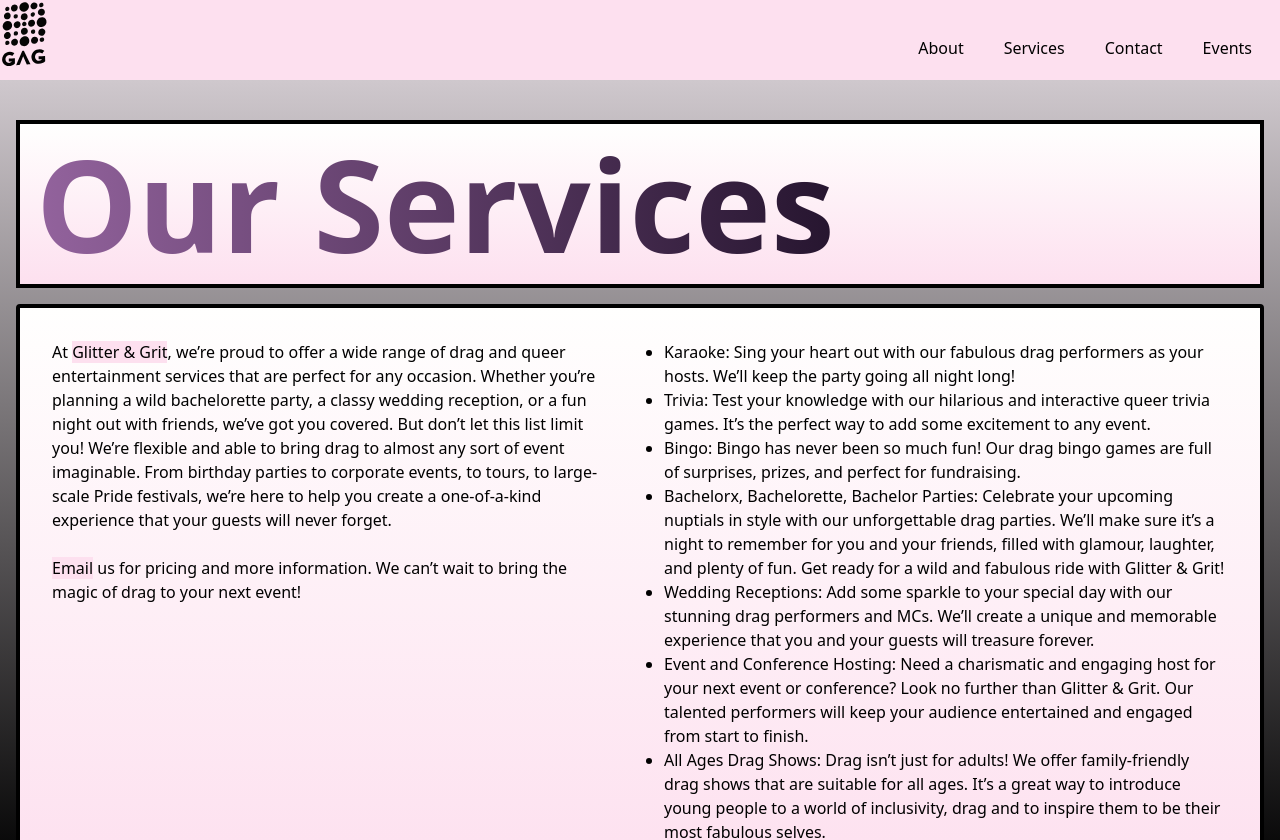
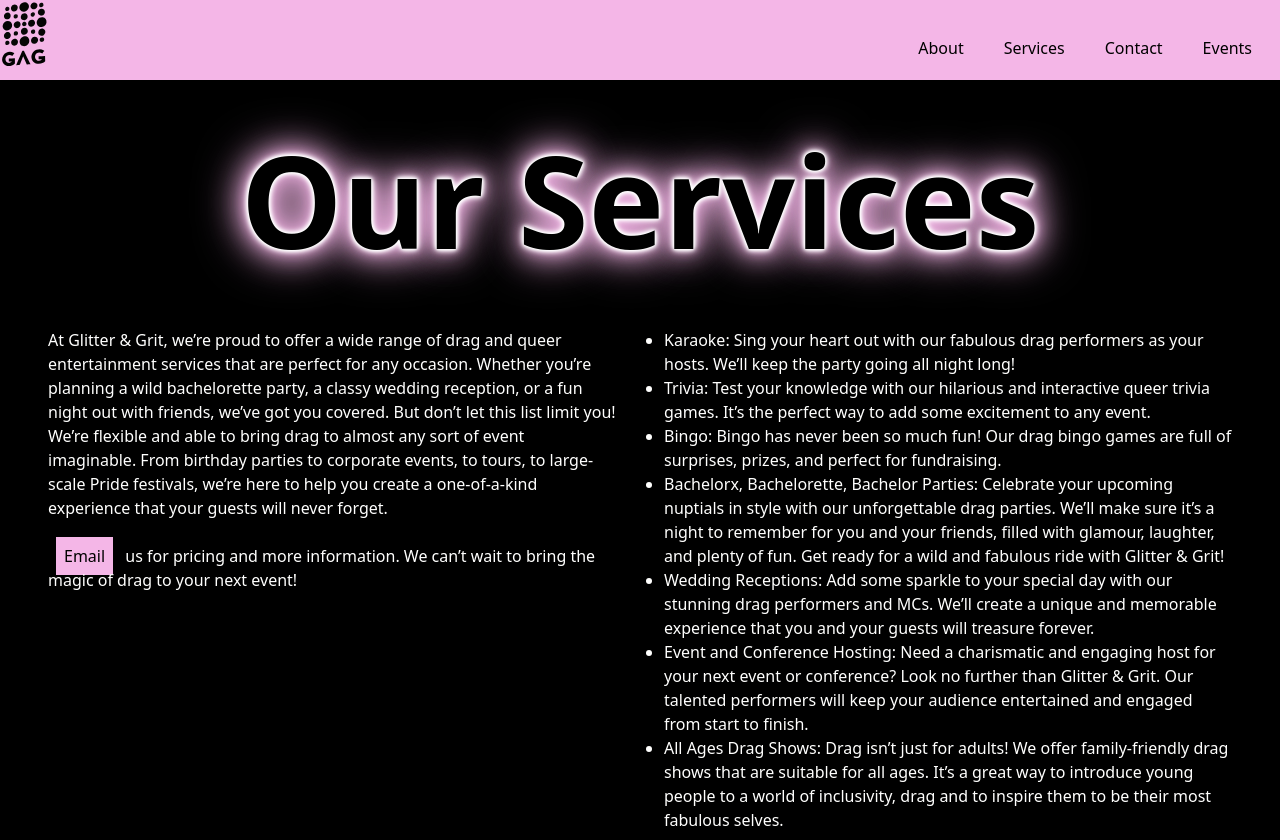
Before and after one commit to techThatConnect/GAG, a SvelteKit app: page /service in a window 1280 px wide. Shown: the top 840 px of the page. Built offline with nearby package versions, Linux system fonts and the light colour scheme.

Commit message:
recent changes

```diff
--- /dev/null
+++ b/src/lib/components/calender.svelte
@@ -0,0 +1,37 @@
+<script>
+
+</script>
+
+<div class="wrapper">
+<div class="title"></div>
+
+<div class="sun">
+    <div class="row1"></div>
+    <div class="row2"></div>
+    <div class="row3"></div>
+    <div class="row4"></div>
+    <div class="row5"></div>
+    <div class="row6"></div>
+</div>
+
+<div class="mon">
+    <div class="row1"></div>
+    <div class="row2"></div>
+    <div class="row3"></div>
+    <div class="row4"></div>
+    <div class="row5"></div>
+    <div class="row6"></div>
+</div>
+
+
+
+
+</div>
+
+<style>
+    .wrapper {
+        display: grid;
+        grid-template-columns: auto auto auto auto auto auto auto;
+        grid-template-rows: auto auto auto auto auto auto;
+    }
+</style>
--- /dev/null
+++ b/src/lib/components/events.svelte
@@ -0,0 +1 @@
+<div class='sk-eventbrite-event' data-embed-id='164050'></div>
--- a/src/lib/components/menu.svelte
+++ b/src/lib/components/menu.svelte
@@ -8,18 +8,18 @@
 
 
 
-  <a  href="/about"  class="block p-3 md:inline-block rounded-3xl mr-4 hover:bg-dark_pink hover:dark:bg-purp">
+  <a  href="/about"  class="block p-3 md:inline-block rounded-3xl mr-4 hover:bg-light_pink hover:dark:bg-purp">
     About
    </a>
 
 
-      <a  href="/service"  class="block p-3 md:inline-block rounded-3xl mr-4 hover:bg-dark_pink hover:dark:bg-purp">
+      <a  href="/service"  class="block p-3 md:inline-block rounded-3xl mr-4 hover:bg-light_pink  hover:dark:bg-purp">
        Services
       </a>
-      <a href="/contact"  class="block p-3 md:inline-block rounded-3xl mr-4 hover:bg-dark_pink hover:dark:bg-purp">
+      <a href="/contact"  class="block p-3 md:inline-block rounded-3xl mr-4 hover:bg-light_pink  hover:dark:bg-purp">
         Contact
       </a>
-      <a href="/events"   class="block p-3 md:inline-block rounded-3xl  mr-4 hover:bg-dark_pink hover:dark:bg-purp">
+      <a href="/events"   class="block p-3 md:inline-block rounded-3xl  mr-4 hover:bg-light_pink  hover:dark:bg-purp">
        Events
       </a>
 
--- a/src/routes/+layout.svelte
+++ b/src/routes/+layout.svelte
@@ -22,7 +22,7 @@
 
 
 
-  <nav class="navbar grid md:flex justify-between dark:bg-purp bg-light_pink pb-0 lg:pb-2" >
+  <nav class="navbar grid md:flex justify-between dark:bg-purp bg-dark_pink pb-0 md:pb-2" >
     <div class="logoBox " >
       <a  href="/" class="bg-light_pink "> <Logo /> </a>
    <div class="hidden md:block"><Text/></div>
@@ -42,16 +42,16 @@
 
 
 
-            <a  on:click={() =>  (test= !test)} on:keydown={() => (test= !test)}  href="/about" class="block p-3 md:inline-block rounded-3xl mr-4 hover:bg-dark_pink hover:dark:bg-purp">
+            <a  on:click={() =>  (test= !test)} on:keydown={() => (test= !test)}  href="/about" class="block p-3 md:inline-block rounded-3xl mr-4 hover:bg-light_pink hover:dark:bg-purp">
               About
              </a>
-              <a  on:click={() =>  (test= !test)} on:keydown={() => (test= !test)}  href="/service"  class="block p-3  md:inline-block rounded-3xl mr-4 hover:bg-dark_pink hover:dark:bg-purp">
+              <a  on:click={() =>  (test= !test)} on:keydown={() => (test= !test)}  href="/service"  class="block p-3  md:inline-block rounded-3xl mr-4 hover:bg-light_pink hover:dark:bg-purp">
                Services
               </a>
-              <a on:click={() =>  (test= !test)} on:keydown={() => (test= !test)}  href="/contact"  class="block p-3  md:inline-block rounded-3xl mr-4 hover:bg-dark_pink hover:dark:bg-purp">
+              <a on:click={() =>  (test= !test)} on:keydown={() => (test= !test)}  href="/contact"  class="block p-3  md:inline-block rounded-3xl mr-4 hover:bg-light_pink hover:dark:bg-purp">
                 Contact
               </a>
-              <a on:click={() =>  (test= !test)} on:keydown={() => (test= !test)}  href="/events"  class="block p-3  md:inline-block rounded-3xl mr-4 hover:bg-dark_pink hover:dark:bg-purp">
+              <a on:click={() =>  (test= !test)} on:keydown={() => (test= !test)}  href="/events"  class="block p-3  md:inline-block rounded-3xl mr-4 hover:bg-light_pink hover:dark:bg-purp">
                Events
               </a>
 
@@ -88,7 +88,7 @@
   top:0px;
   gap:10px;
   grid-template-columns: 5em 1fr 1fr;
-  grid-template-rows: 5em auto;
+  grid-template-rows: auto auto;
 }
 
 
--- a/src/routes/+page.svelte
+++ b/src/routes/+page.svelte
@@ -1,12 +1,13 @@
 <script>
 import Footthing from '../lib/components/footer.svelte'
+
 
 </script>
 
 <body >
    <br>
    <div class="p-4  m-4 text-center  ">
-      <h1 class=" glow lg:text-9xl text-3xl text-center font-bold ">Glitter & Grit</h1>
+      <h1 class=" glow md:text-9xl text-3xl text-center font-bold ">Glitter & Grit</h1>
       <br>
       <h3 class="text-light_pink">your premier source for drag entertainment in rural Nova Scotia.</h3>
    </div>
@@ -33,8 +34,18 @@
 
   <style lang="postcss">
   .glow {
-      text-shadow: 0 0 0.1em #fde0ef,
-      0 0 0.2em #fde0ef;
+      text-shadow:
+      0 0 0.01em #ffffff,
+      0 0 0.02em #ffffff,
+      0 0 0.03em #ffffff,
+      0 0 0.04em #ffffff,
+      0 0 0.05em #ffffff,
+      0 0 0.06em #ffffff,
+      0 0 0.1em #f4b6e7,
+      0 0 0.2em #f4b6e7,
+      0 0 0.3em #f4b6e7,
+      0 0 0.4em #f4b6e7;
+
    }
 
   body {
--- a/src/routes/about/+page.svelte
+++ b/src/routes/about/+page.svelte
@@ -9,7 +9,7 @@
 
 <br>
    <div class="p-4   m-4 text-center ">
-   <h1 class="glow lg:text-9xl text-3xl text-center font-bold ">About us</h1>
+   <h1 class="glow md:text-9xl text-3xl text-center font-bold ">About us</h1>
 
 </div>
 
@@ -64,8 +64,18 @@
 
    }
    .glow {
-      text-shadow: 0 0 0.1em #fde0ef,
-      0 0 0.2em #fde0ef;
+      text-shadow:
+      0 0 0.01em #ffffff,
+      0 0 0.02em #ffffff,
+      0 0 0.03em #ffffff,
+      0 0 0.04em #ffffff,
+      0 0 0.05em #ffffff,
+      0 0 0.06em #ffffff,
+      0 0 0.1em #f4b6e7,
+      0 0 0.2em #f4b6e7,
+      0 0 0.3em #f4b6e7,
+      0 0 0.4em #f4b6e7;
+
    }
 
 
--- /dev/null
+++ b/src/routes/calender/+server.js
@@ -0,0 +1,8 @@
+import { json } from '@sveltejs/kit';
+
+export function GET() {
+	const test = 'this is a test'
+
+
+	return json(test);
+}
--- a/src/routes/contact/+page.svelte
+++ b/src/routes/contact/+page.svelte
@@ -4,44 +4,18 @@
    import insta from '$lib/images/instagram.png'
 
 </script>
-<body class="h-screen bg-gradient-to-t from-light to-grey dark:bg-black">
+<body class="min-h-full bg-black">
 
     <br>
-       <div class="p-4 xl:flex border-2 m-4 text-center  bg-gradient-to-t from-light_pink to-light dark:from-purp dark:to-dark  border-4 border-black">
-       <h1 class="lg:text-9xl text-3xl  text-transparent font-bold bg-gradient-to-l from-dark to-purp dark:from-light_pink dark:to-dark_pink bg-clip-text">Contact</h1>
-    </div>
+    <div class="p-4 m-4 text-center ">
+      <h1 class="glow md:text-9xl text-3xl text-center font-bold ">Contact</h1>
+
+   </div>
 
 
-    <div class="p-4 lg:flex flex-wrap border-2 m-4 lg:text-center  bg-gradient-to-t from-light_pink to-light dark:from-purp dark:to-dark  border-4 border-black  grid grid-rows-2  xl:m-24">
+    <div class="p-4 md:flex flex-wrap m-4 lg:text-center text-light  md:m-24">
 
-
-
-    <div class="lg:flex-1 dark:text-light_pink">
-      send us an email
-      <form name="email" method="POST" netlify-honeypot="bot-field" netlify>
-       <input type="hidden" name="form-name" value="email" />
-<div class="flex" >
-         <label for="name" class="flex80">
-            Name
-            <input class="inline border-2 hover:border-4 focus:border-4 border-black" type="text" name="name" id="name">
-
-         </label>
-
-
-         <button class="item inline bg-gradient-to-l from-light_pink to-dark_pink dark:from-purp dark:to-dark  p-2 ml-2 rounded-3xl" type="submit">send</button>
-
-        </div>
-        <br>
-         <label for="email">
-            message
-            <textarea class="border-2 hover:border-4 focus:border-4 border-black" name="message" id="message" cols="80" rows="10"></textarea>
-         </label>
-
-         </form>
-
-    </div>
-
-    <div class="lg:flex-1 dark:text-light_pink">
+      <div class="md:flex-1 md:mr-16 flex-auto dark:text-light_pink">
       You can find us on the web in these other locations
       <br>
       <div class="flex flex-wrap justify-center">
@@ -62,6 +36,31 @@
 
     </div>
 
+    <div class="md:flex-1 dark:text-light_pink">
+      send us an email
+      <form name="email" method="POST" netlify-honeypot="bot-field" netlify>
+       <input type="hidden" name="form-name" value="email" />
+<div class="flex" >
+         <label for="name" class="flex80">
+            Name
+            <input class="inline border-2 hover:border-4 focus:border-4 border-black" type="text" name="name" id="name">
+
+         </label>
+
+        </div>
+        <br>
+         <label for="email">
+            message
+            <textarea class="border-2 hover:border-4 focus:border-4 border-black" name="message" id="email" cols="80" rows="10"></textarea>
+         </label>
+         <button class="bg-dark_pink hover:bg-light_pink active:bg-dark-pink  hover:dark:bg-purp p-2 ml-2 rounded-3xl" type="submit">send</button>
+
+         </form>
+
+    </div>
+
+
+
     </div>
 
      <Footthing />
@@ -70,22 +69,23 @@
 
 
        <style lang="postcss">
-         .flex80 {
-            flex:80%
-         }
+           .glow {
+      text-shadow:
+      0 0 0.01em #ffffff,
+      0 0 0.02em #ffffff,
+      0 0 0.03em #ffffff,
+      0 0 0.04em #ffffff,
+      0 0 0.05em #ffffff,
+      0 0 0.06em #ffffff,
+      0 0 0.1em #f4b6e7,
+      0 0 0.2em #f4b6e7,
+      0 0 0.3em #f4b6e7,
+      0 0 0.4em #f4b6e7;
 
-.item:hover {
-  border-radius: 36px;
+   }
 
-box-shadow:  6px 6px 12px #b49faa,
-             -6px -6px 12px #ffffff;
- }
- .item:active {
-  border-radius: 36px;
 
-box-shadow:  -6px -6px 12px #b49faa,
-             6px 6px 12px #ffffff;
- }
+
 
 textarea {
    flex: 100%;
@@ -104,9 +104,6 @@
     width: 100%;
 }
 
-    h1 {
-       color: transparent;
-       margin: 0px;
-    }
+
 
           </style>
--- /dev/null
+++ b/src/routes/events/+page.server.js
@@ -0,0 +1,23 @@
+import { HIDDEN } from '$env/static/private'
+
+
+
+export const load = async({fetch}) => {
+
+   let tester = await fetch('https://api.tickettailor.com/v1/event_series' , {
+    method: 'GET',
+    headers: {
+        'Accept' : 'application/json' ,
+        'Authorization': 'Basic ' + Buffer.from(HIDDEN).toString('base64')
+    },
+})
+let info = await tester.json()
+
+
+console.log(info)
+
+    return {
+      info
+
+    }
+}
--- a/src/routes/events/+page.svelte
+++ b/src/routes/events/+page.svelte
@@ -1,17 +1,46 @@
 <script>
     import Footthing from '../../lib/components/footer.svelte'
+export let data;
+
+let tickettailor = data.info.data
+for(let o = 0; o < tickettailor.length; o++){
+   let num = tickettailor[o].created_at
+   let answer = convertDate(num)
+   console.log(answer)
+   tickettailor[o].created_at = answer
+   console.log(tickettailor)
+}
+console.log(tickettailor)
+/*
+async function test() {
+  let newstuff = await fetch('/calender')
+  let newdata = await newstuff.json()
+  console.log(newdata)
+}
+
+test()
+
+*/
+
+function convertDate(unixStamp){
+   let millisecond = unixStamp * 1000
+   let date = new Date(millisecond)
+   date.toLocaleDateString
+   return date
+}
 </script>
 
 <svelte:head>
 	<script src='https://widgets.sociablekit.com/eventbrite-events/widget.js' async defer></script>
 </svelte:head>
 
-<body class="h-screen bg-gradient-to-t from-light to-grey dark:bg-black">
+<body class="min-h-full bg-black">
 
 <br>
-   <div class="p-4 xl:flex border-2 m-4 text-center  bg-gradient-to-t from-light_pink to-light dark:from-purp dark:to-dark border-4 border-black ">
-      <h1 class="lg:text-9xl text-3xl text-center text-transparent font-bold bg-gradient-to-l from-dark to-purp  dark:from-light_pink dark:to-dark_pink bg-clip-text">Our Events</h1>
-      </div>
+<div class="p-4 m-4 text-center ">
+   <h1 class="glow md:text-9xl text-6xl text-center font-bold ">Events</h1>
+
+</div>
 
 <div class="p-8 place-items-start border-2  m-4 bg-gradient-to-t from-light_pink to-light dark:to-dark dark:from-purp border-4 border-black ">
 
@@ -21,8 +50,37 @@
    </div>
 
    <br>
+<p id="test"></p>
 
-   <div class='sk-eventbrite-event' data-embed-id='164050'></div>
+
+
+{#each tickettailor as event, i}
+{#if event.next_occurrence_date != null}
+<div class="rounded-xl border-4 block lg:flex lg:justify-between">
+   <div>
+      <img class="object-cover" src="{event.images.header}" alt="">
+   </div>
+   <div class="p-2">
+      <h2 class="text-3xl">{event.name}</h2>
+
+
+         <p>{event.next_occurrence_date.formatted}</p>
+
+
+      <a class="p-2 inline-block rounded-3xl mr-4 bg-light_pink hover:bg-dark_pink hover:dark:bg-purp" href="{event.url}">Buy Tickets</a>
+      <p class="inline">{event.default_ticket_types[0].quantity} tickets remaining</p>
+      <div class="p-2">
+         {@html event.description}
+      </div>
+
+   </div>
+
+
+</div>
+{/if}
+{/each}
+
+   <iframe src='https://widgets.sociablekit.com/eventbrite-events/iframe/164050' title="" frameborder='0' width='100%' height='1000'></iframe>
 
    </div>
 
@@ -32,9 +90,20 @@
    <style>
 
 
-      h1 {
-         color: transparent;
-      }
+    .glow {
+      text-shadow:
+      0 0 0.01em #ffffff,
+      0 0 0.02em #ffffff,
+      0 0 0.03em #ffffff,
+      0 0 0.04em #ffffff,
+      0 0 0.05em #ffffff,
+      0 0 0.06em #ffffff,
+      0 0 0.1em #f4b6e7,
+      0 0 0.2em #f4b6e7,
+      0 0 0.3em #f4b6e7,
+      0 0 0.4em #f4b6e7;
+
+   }
 
 
    </style>
--- a/src/routes/service/+page.svelte
+++ b/src/routes/service/+page.svelte
@@ -4,23 +4,24 @@
 
 </script>
 
-<body class="h-screen bg-gradient-to-b from-grey to-black dark:bg-black">
+<body class=" bg-black">
 
 <br>
-   <div class="p-4 xl:flex border-2 m-4 text-center  bg-gradient-to-t from-light_pink to-light dark:from-purp dark:to-dark border-4 border-black ">
-      <h1 class="lg:text-9xl text-3xl text-center text-transparent font-bold bg-gradient-to-l from-dark dark:from-light_pink to-purp  dark:to-dark_pink bg-clip-text">Our Services</h1>
-      </div>
+<div class="p-4   m-4 text-center ">
+   <h1 class="glow md:text-9xl text-3xl text-center font-bold ">Our Services</h1>
 
-<div class="p-8 lg:flex  place-items-start border-2 rounded m-4 bg-gradient-to-t from-light_pink to-light dark:to-dark dark:from-purp border-4 border-black  ">
+</div>
+
+<div class="p-8 lg:flex text-light place-items-start  rounded m-4  ">
 
    <div class="md:flex-1 dark:text-light_pink">
-<p > At <a href="/" class="bg-light_pink dark:bg-purp">Glitter & Grit</a>, we’re proud to offer a wide range of drag and queer entertainment services that are perfect for any occasion. Whether you’re planning a wild bachelorette party, a classy wedding reception, or a fun night out with friends, we’ve got you covered.
+<p > At Glitter & Grit, we’re proud to offer a wide range of drag and queer entertainment services that are perfect for any occasion. Whether you’re planning a wild bachelorette party, a classy wedding reception, or a fun night out with friends, we’ve got you covered.
 
     But don’t let this list limit you! We’re flexible and able to bring drag to almost any sort of event imaginable. From birthday parties to corporate events, to tours, to large-scale Pride festivals, we’re here to help you create a one-of-a-kind experience that your guests will never forget.
    </p>
    <br>
    <p>
-      <a class="bg-light_pink dark:bg-purp" href="mailto:glitterandgrit.events@gmail.com">Email</a>  us for pricing and more information. We can’t wait to bring the magic of drag to your next event!
+      <a class="m-2 p-2 bg-dark_pink text-black dark:bg-purp" href="mailto:glitterandgrit.events@gmail.com">Email</a>  us for pricing and more information. We can’t wait to bring the magic of drag to your next event!
       </p>
 <br>
    </div>
@@ -66,9 +67,19 @@
          list-style-type:disc;
       }
 
-      h1 {
-         color: transparent;
-      }
+      .glow {
+      text-shadow:
+      0 0 0.01em #ffffff,
+      0 0 0.02em #ffffff,
+      0 0 0.03em #ffffff,
+      0 0 0.04em #ffffff,
+      0 0 0.05em #ffffff,
+      0 0 0.06em #ffffff,
+      0 0 0.1em #f4b6e7,
+      0 0 0.2em #f4b6e7,
+      0 0 0.3em #f4b6e7,
+      0 0 0.4em #f4b6e7;
 
+   }
 
    </style>
```
